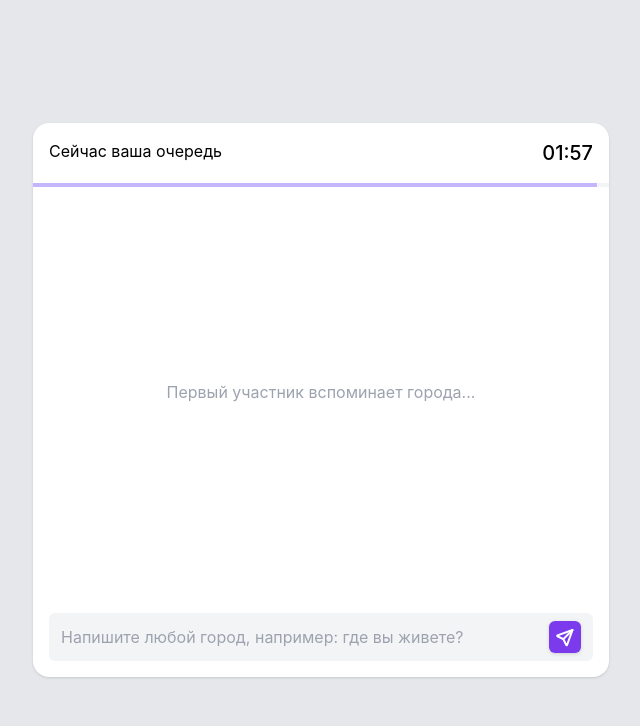
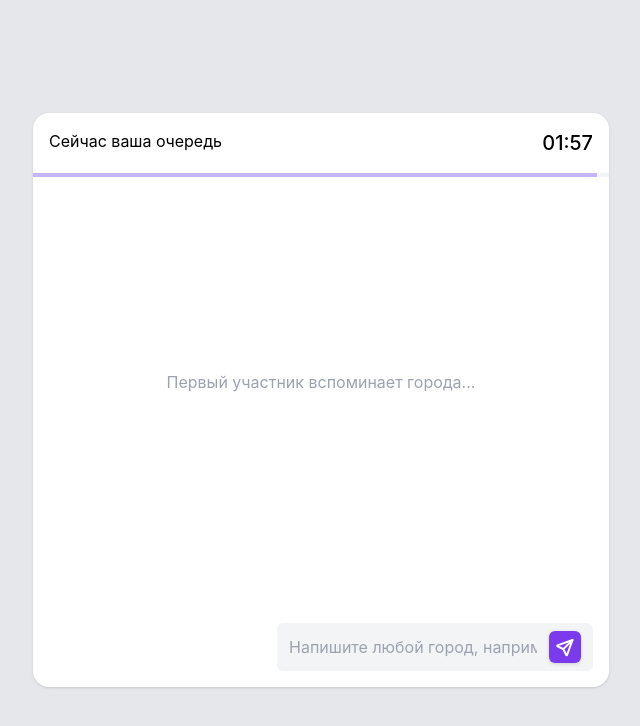
Before and after one commit to Malacar-Miles/cities, a React (Create React App) app: page / in a window 1280 px wide. Both pictures are taken after a click on the button "Начать игру". Shown: the top 726 px of the page, without its empty margins (319-959 px from the left). Built offline with nearby package versions, Linux system fonts and the light colour scheme.

Commit message:
Implemented scrolling for the chatbox, polished some styles and wrote readme.md

```diff
--- a/package.json
+++ b/package.json
@@ -44,6 +44,6 @@
   "devDependencies": {
     "@tailwindcss/typography": "^0.5.10",
     "tailwindcss": "^3.3.5",
-    "@babel/plugin-proposal-private-property-in-object": "^7.21.0"
+    "@babel/plugin-proposal-private-property-in-object": "^7.21"
   }
 }
--- a/src/index.css
+++ b/src/index.css
@@ -1,6 +1,18 @@
 @tailwind base;
 @tailwind components;
 @tailwind utilities;
+
+@layer utilities {
+  /* Chrome, Safari and Opera */
+  .no-scrollbar::-webkit-scrollbar {
+    display: none;
+  }
+
+  .no-scrollbar {
+    -ms-overflow-style: none; /* IE and Edge */
+    scrollbar-width: none; /* Firefox */
+  }
+}
 
 body {
   margin: 0;
--- a/src/ui/pages/game.tsx
+++ b/src/ui/pages/game.tsx
@@ -23,15 +23,20 @@ const Game = ({ gameData }: { gameData: GameDataAndControls }) => {
   const citiesAmount = getUsedCitiesAmount();
 
   return (
-    <div className="flex flex-col w-full h-full">
+    // I have to use this complex solution with relative/absolute positioning
+    // in order to give my chatbox container a fixed size and keep it non-flex,
+    // which is required for scrolling to work, and at the same time keep my input
+    // box "glued" to the bottom of the screen.
+    <div className="flex flex-col w-full h-full relative pb-[100px]">
       <header className="p-4 flex justify-between">
         <h2>{headerText}</h2>
         <TimerDisplay getFormattedTime={getFormattedTime} />
       </header>
       <TimerBar getTimerPercentage={getTimerPercentage} />
       <ChatHistoryBox chatHistory={chatHistory} />
+      <div className="w-full sm:w-[576px] h-[100px] p-4 absolute left-0 bottom-0">
         <p className="text-sm text-gray-400 text-center">
-        {" "}
+          &zwnj;
           {citiesAmount > 0 && `Всего перечислено городов: ${citiesAmount}`}
         </p>
         <ChatInputBox
@@ -40,6 +45,7 @@ const Game = ({ gameData }: { gameData: GameDataAndControls }) => {
           currentLetter={currentLetter}
         />
       </div>
+    </div>
   );
 };
 
--- a/src/ui/pages/intro.tsx
+++ b/src/ui/pages/intro.tsx
@@ -4,7 +4,7 @@ const Intro = ({ startNewGame }: { startNewGame: () => void }) => {
   return (
     <div className="w-full">
       <h1 className="p-4 text-center">Игра в города на время</h1>
-      <hr className="h-[3px] border-0 text-gray-100 bg-gray-100"/>
+      <hr className="h-[4px] border-0 text-gray-100 bg-gray-100"/>
       <div className="p-6 flex flex-col gap-6 items-center text-sm">
         <h3 className="self-stretch">Цель: назвать как можно больше реальных городов</h3>
         <ul className="list-disc list-inside self-stretch">
--- a/src/ui/widgets/chat-history-box.tsx
+++ b/src/ui/widgets/chat-history-box.tsx
@@ -1,26 +1,42 @@
+import { useRef, useEffect } from "react";
 import type { ChatHistory } from "../../model/game-logic";
 import ChatHistoryItem from "../components/chat-history-item";
 
 const ChatHistoryBox = ({ chatHistory }: { chatHistory: ChatHistory }) => {
 
-  if (chatHistory.length > 0)
-    return (
-      <div className="w-full sm:grow sm:h-[410px] flex flex-col items-center justify-end gap-2 p-4 py-0 overflow-y-auto">
+  // Automatically scroll the last chat item into view upon rendering
+  const ref = useRef<HTMLDivElement>(null);
+  useEffect(() => {
+    if (chatHistory.length) {
+      ref.current?.scrollIntoView({
+        block: "end",
+      });
+    }
+  }, [chatHistory.length]);
+
+  const InnerContent = () =>
+    chatHistory.length > 0 ? (
+      <div className="w-full mt-2 flex flex-col items-center">
         {chatHistory.map((chatHistoryItem, index) => (
           <ChatHistoryItem type={chatHistoryItem.type} key={index}>
             {chatHistoryItem.content}
           </ChatHistoryItem>
         ))}
+        <div ref={ref} />
       </div>
-    );
-  else
-    return (
-      <div className="w-full sm:grow sm:h-[410px] flex justify-center items-center">
+    ) : (
+      <div className="w-full h-full flex justify-center items-center">
         <span className="text-gray-400">
           Первый участник вспоминает города...
         </span>
       </div>
     );
+
+  return (
+    <div className="w-full sm:h-[410px] gap-2 p-4 py-0 overflow-y-auto no-scrollbar">
+      <InnerContent />
+    </div>
+  );
 };
 
 export default ChatHistoryBox;
--- a/src/ui/widgets/chat-input-box.tsx
+++ b/src/ui/widgets/chat-input-box.tsx
@@ -38,7 +38,7 @@ const ChatInputBox = ({
   const isInactive = gameState === "ai-turn";
 
   return (
-    <div className="m-4 h-12 justify-self-end shrink-0 flex items-center p-3 gap-3 rounded-md text-gray-700 bg-gray-100">
+    <div className="h-12 justify-self-end shrink-0 flex items-center p-3 gap-3 rounded-md text-gray-700 bg-gray-100">
       <input
         type="text"
         autoFocus
```
Also changed, not shown: 1 other file (tests, documents, lock files or other folders). Lines whose indentation alone changed are shown as unchanged.
